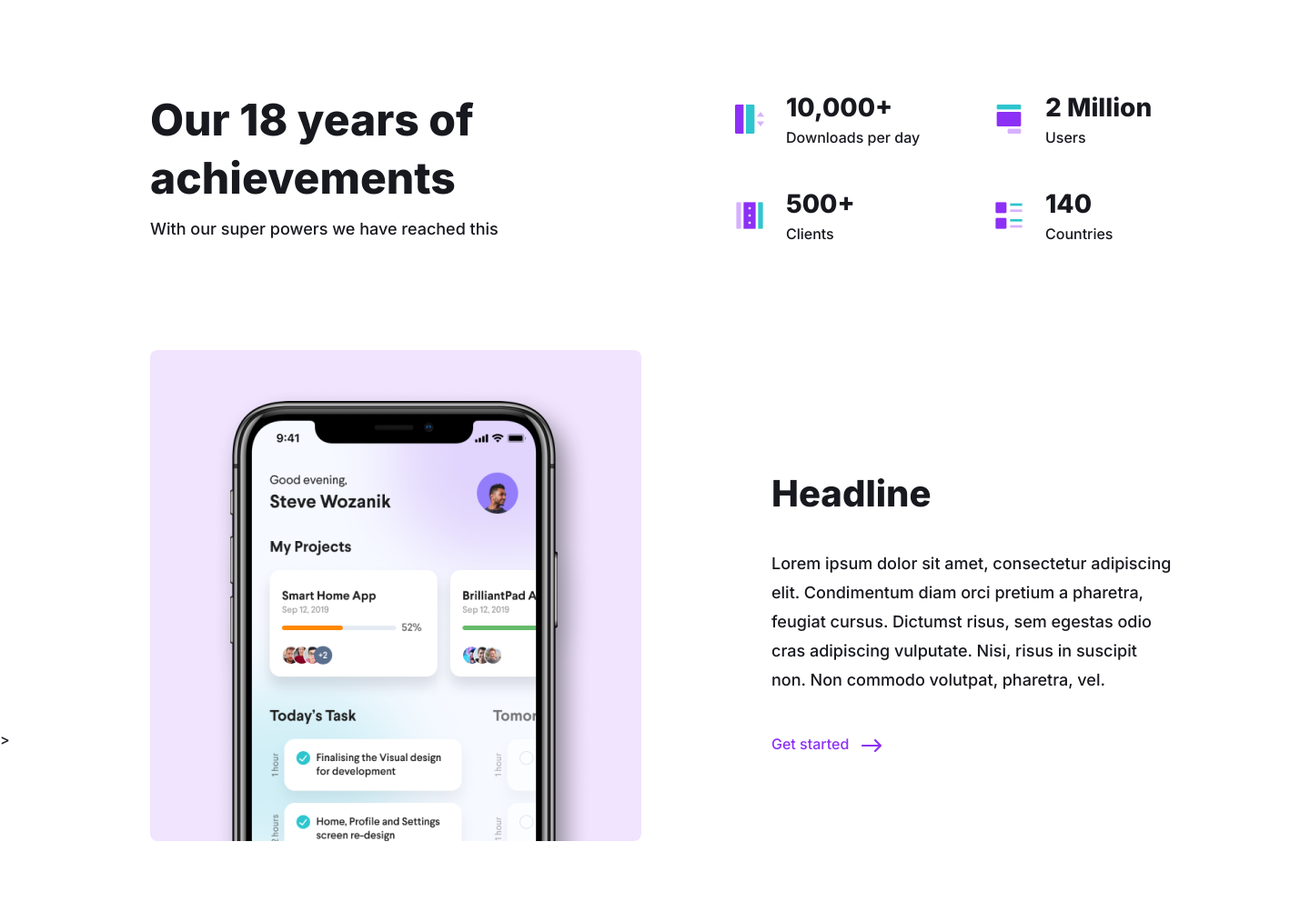
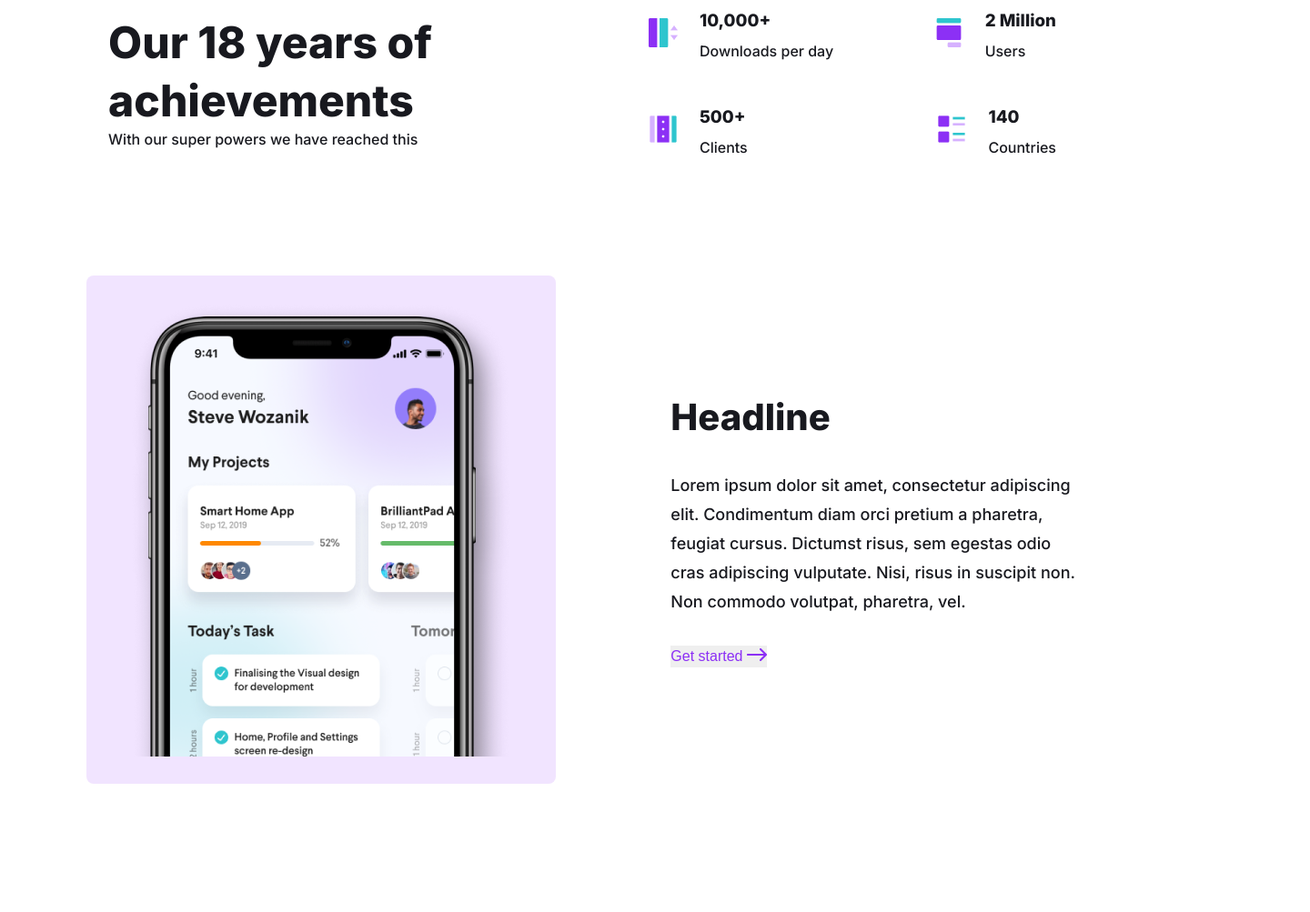
Before and after one commit to saranyals86/figma-to-css, a plain HTML site: page index.html in a window 1280 px wide. Shown: the part 1045-2048 px from the top of the page at 91% size, 1440 px wide, since content can reach past the window. Drawn offline with Linux system fonts and the light colour scheme.

Commit message:
commiting page1 and page2 after corrections

```diff
--- a/index.html
+++ b/index.html
@@ -15,7 +15,7 @@
   </head>
 
   <body>
-    <div class="app">
+    <main class="app">
       <nav class="nav-bar">
         <ul class="nav-bar-list">
           <li class="nav-link">
@@ -75,103 +75,77 @@
           <img src="images/company-logos/fedex-logo.png" alt="Company logos" />
         </div>
       </section>
-    </div>
-    <div class="app1">
-      <div class="top">
-        <div class="top-left">
-          <ul class="section-head">
-            <li class="list1">Our 18 years of achievements</li>
-            <li class="list2">With our super powers we have reached this</li>
-          </ul>
-        </div>
-        <div class="top-right">
-          <div class="section-count">
-            <div class="row">
-              <div class="unit">
-                <ul class="unit-list">
-                  <li class="icon">
-                    <img src="images/10000.png" alt="first image" />
-                  </li>
-                  <li>
-                    <ul class="number">
-                      <li class="counts"><h4>10,000+</h4></li>
-                      <li class="label">Downloads per day</li>
-                    </ul>
-                  </li>
-                </ul>
+      <div class="stats-contents">
+        <section class="stats">
+          <div class="stats-left">
+            <h2 class="stats-main-heading">
+              Our 18 years of <br />
+              achievements
+            </h2>
+            <p class="stats-main-description">
+              With our super powers we have reached this
+            </p>
+          </div>
+          <div class="stats-right">
+            <div class="stats-row">
+              <div class="stat">
+                <img class="stat-image" src="images/10000.png" alt="Iphone" />
+                <div class="stat-details">
+                  <h3 class="stat-label">10,000+</h3>
+                  <p class="stat-description">Downloads per day</p>
+                </div>
               </div>
-              <div class="unit">
-                <ul class="unit-list">
-                  <li class="icon">
-                    <img src="images/2million.png" alt="second image" />
-                  </li>
-                  <li>
-                    <ul class="number">
-                      <li class="counts"><h4>2 Million</h4></li>
-                      <li class="label">Users</li>
-                    </ul>
-                  </li>
-                </ul>
+              <div class="stat">
+                <img
+                  class="stat-image"
+                  src="images/2million.png"
+                  alt="Iphone"
+                />
+                <div class="stat-details">
+                  <h3 class="stat-label">2 Million</h3>
+                  <p class="stat-description">Users</p>
+                </div>
               </div>
             </div>
-            <div class="row">
-              <div class="unit">
-                <ul class="unit-list">
-                  <li class="icon">
-                    <img src="images/500.png" alt="third image" />
-                  </li>
-                  <li>
-                    <ul class="number">
-                      <li class="counts"><h4>500+</h4></li>
-                      <li class="label">Clients</li>
-                    </ul>
-                  </li>
-                </ul>
+            <div class="stats-row">
+              <div class="stat">
+                <img class="stat-image" src="images/500.png" alt="Iphone" />
+                <div class="stat-details">
+                  <h3 class="stat-label">500+</h3>
+                  <p class="stat-description">Clients</p>
+                </div>
               </div>
-              <div class="unit">
-                <ul class="unit-list">
-                  <li class="icon">
-                    <img src="images/140.png" alt="fourth image" />
-                  </li>
-                  <li>
-                    <ul class="number">
-                      <li class="counts"><h4>140</h4></li>
-                      <li class="label">Countries</li>
-                    </ul>
-                  </li>
-                </ul>
+              <div class="stat">
+                <img class="stat-image" src="images/140.png" alt="Iphone" />
+                <div class="stat-details">
+                  <h3 class="stat-label">140</h3>
+                  <p class="stat-description">Countries</p>
+                </div>
               </div>
             </div>
           </div>
-        </div>
-      </div>
-      <div class="main-body">
-        <div class="phone">
-          <div class="image-phone">
-            <img src="images/iPhone.png" alt="Iphone" />
-          </div>
-        </div>
-        <div class="content">
-          <ul class="body-content">
-            <li class="list3">Headline</li>
-            <li class="list4">
+        </section>
+        <section class="content">
+          <img class="image-phone" src="images/iPhone.png" alt="Iphone" />
+          <div class="content-el">
+            <h3 class="content-headline">Headline</h3>
+            <p class="content-description">
               Lorem ipsum dolor sit amet, consectetur adipiscing elit.
               Condimentum diam orci pretium a pharetra, feugiat cursus. Dictumst
               risus, sem egestas odio cras adipiscing vulputate. Nisi, risus in
               suscipit non. Non commodo volutpat, pharetra, vel.
-            </li>
-            <li class="list5">
-              <ul>
-                <li class="list6">Get started</li>
-                <li class="list7">
-                  <img class="vector-image" src="images/vector.png" />
-                </li>
-              </ul>
-            </li>
-          </ul>
-        </div>
+            </p>
+            <button class="button-el">
+              <span class="button-text">Get started</span>
+              <img
+                class="button-image"
+                src="images/vector.png"
+                alt="Right arrow sign"
+              />
+            </button>
+          </div>
+        </section>
       </div>
-    </div>
-    >
+    </main>
   </body>
 </html>
--- a/style.css
+++ b/style.css
@@ -1,3 +1,3 @@
 @import "./styles/reset.css";
 @import "./styles/hero.css";
-@import "./styles/page2.css";
+@import "./styles/stats.css";
--- a/styles/page2.css
+++ /dev/null
@@ -1,221 +0,0 @@
-* {
-  margin: 0;
-  padding: 0;
-  box-sizing: border-box;
-}
-
-.app1 {
-  width: 100vw;
-  height: 100vh;
-}
-
-.top {
-  display: flex;
-  align-items: center;
-  padding: 0px 165px;
-  gap: 30px;
-  width: 1440px;
-  height: 332px;
-  flex: auto;
-  font-family: "Inter", sans-serif;
-}
-
-.top-left {
-  position: absolute;
-  width: 540px;
-  height: 168px;
-  left: 165px;
-  margin-top: 30px;
-}
-.section-head {
-  gap: 8px;
-  display: flex;
-  flex-direction: column;
-  list-style: none;
-  align-items: flex-start;
-  flex: auto;
-}
-.list1 {
-  width: 540px;
-  height: 128px;
-  font-weight: 800;
-  font-size: 48px;
-  line-height: 64px;
-  color: #18191f;
-}
-
-.list2 {
-  width: 540px;
-  height: 32px;
-  font-weight: 400;
-  font-size: 18px;
-  line-height: 32px;
-  color: #18191f;
-}
-
-.top-right {
-  position: absolute;
-  width: 540px;
-  height: 172px;
-  margin-top: 30px;
-  margin-left: 635px;
-}
-
-.section-count {
-  display: flex;
-  flex-direction: column;
-  gap: 40px;
-  width: 540px;
-  height: 172px;
-  flex: auto;
-}
-
-.row {
-  display: flex;
-  gap: 30px;
-  width: 540px;
-  height: 66px;
-  flex: auto;
-}
-
-.unit {
-  width: 255px;
-  height: 66px;
-}
-
-.unit-list {
-  display: flex;
-  gap: 16px;
-  list-style: none;
-  align-items: flex-start;
-  flex: auto;
-}
-
-.icon {
-  padding: 8px;
-  width: 48px;
-  height: 48px;
-  align-self: center;
-}
-
-.number {
-  display: flex;
-  flex-direction: column;
-  list-style: none;
-  width: 191px;
-  height: 66px;
-  flex: auto;
-}
-
-.counts {
-  width: 191px;
-  height: 40px;
-  font-weight: 700;
-  font-size: 28px;
-  line-height: 40px;
-  color: #18191f;
-}
-
-.label {
-  width: 191px;
-  height: 26px;
-  font-weight: 400;
-  font-size: 16px;
-  line-height: 26px;
-  color: #18191f;
-}
-.main-body {
-  display: flex;
-  align-items: center;
-  gap: 30px;
-  position: absolute;
-  width: 1440px;
-  height: 668px;
-  flex: auto;
-  font-family: "Inter", sans-serif;
-}
-
-.phone {
-  position: absolute;
-  width: 540px;
-  height: 540px;
-  left: 165px;
-  top: 50px;
-  background: #f1e4ff;
-  border-radius: 8px;
-}
-
-.image-phone {
-  position: absolute;
-  left: 12.51%;
-  right: 6.28%;
-  top: 7.5%;
-}
-.content {
-  padding: 0px 48px;
-  position: absolute;
-  width: 540px;
-  height: 302px;
-  left: 800px;
-}
-
-.body-content {
-  display: flex;
-  flex-direction: column;
-  align-items: flex-start;
-  list-style: none;
-  gap: 32px;
-  flex: auto;
-}
-
-.list3 {
-  width: 444px;
-  height: 54px;
-  font-weight: 800;
-  font-size: 40px;
-  color: #18191f;
-}
-
-.list4 {
-  width: 444px;
-  height: 160px;
-  font-weight: 400;
-  font-size: 18px;
-  line-height: 32px;
-  color: #18191f;
-}
-
-.list5 {
-  display: flex;
-  align-items: center;
-  padding: 0px;
-  gap: 8px;
-  width: 121px;
-  height: 24px;
-}
-
-.vector-image {
-  position: absolute;
-  left: 4.17%;
-  right: 4.17%;
-  top: 20.83%;
-  bottom: 20.83%;
-}
-
-.list6 {
-  list-style: none;
-  position: absolute;
-  width: 89px;
-  height: 24px;
-  font-weight: 500;
-  font-size: 16px;
-  color: #8c30f5;
-}
-.list7 {
-  list-style: none;
-  position: absolute;
-  left: 24.17%;
-  right: 4.17%;
-  top: 97.83%;
-  bottom: 20.83%;
-}
--- /dev/null
+++ b/styles/stats.css
@@ -0,0 +1,84 @@
+.stats-contents {
+  gap: 40%;
+}
+.stats {
+  margin: auto;
+  display: flex;
+  justify-content: space-around;
+  align-items: center;
+}
+
+.stats-main-heading {
+  font-weight: 800;
+  font-size: 48px;
+  line-height: 64px;
+}
+
+.stats-right {
+  min-width: 35%;
+  display: flex;
+  flex-direction: column;
+  gap: 40px;
+}
+
+.stats-row {
+  display: flex;
+  justify-content: space-between;
+}
+
+.stat {
+  display: flex;
+  align-items: center;
+  gap: 24px;
+}
+
+.stat-label {
+  line-height: 40px;
+}
+
+.stat-description {
+  line-height: 26px;
+}
+
+.content {
+  margin: auto;
+  display: flex;
+  gap: 32px;
+  justify-content: space-evenly;
+  align-items: center;
+}
+
+.image-phone {
+  background: #f1e4ff;
+  border-radius: 8px;
+  justify-content: space-around;
+  padding: 30px 48px;
+  align-items: center;
+  margin: 10% 0;
+}
+
+.content-el {
+  display: flex;
+  flex-direction: column;
+  gap: 32px;
+  align-items: flex-start;
+  max-width: 35%;
+  justify-content: space-evenly;
+}
+.content-headline {
+  font-weight: 800;
+  font-size: 40px;
+  line-height: 54px;
+}
+.content-description {
+  font-weight: 400;
+  font-size: 18px;
+  line-height: 32px;
+}
+.button-el {
+  color: #8c30f5;
+  border: none;
+  font-weight: 500;
+  font-size: 16px;
+  line-height: 24px;
+}
```
